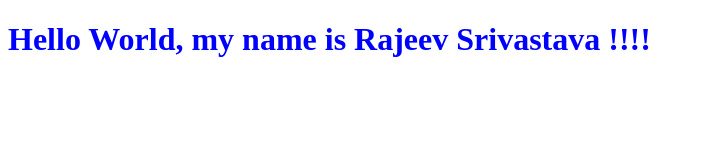
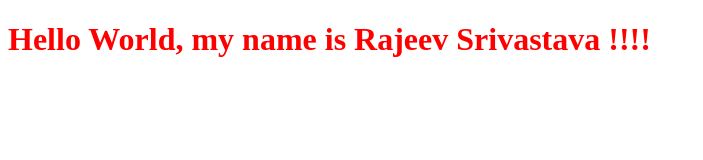
Before and after one commit to rajivsiddiqui/udacity-project-05-capstone, a plain HTML site: page index.html in a window 1280 px wide. Shown: the whole page, without its empty margins (0-703 px from the left). Drawn offline with Linux system fonts and the light colour scheme.

Commit message:
Update index.html

```diff
--- a/index.html
+++ b/index.html
@@ -5,7 +5,7 @@
 </head>
 <body>
 
-<h1 style="color:blue;">Hello World, my name is Rajeev Srivastava !!!!</h1>
+<h1 style="color:red;">Hello World, my name is Rajeev Srivastava !!!!</h1>
 
 </body>
 </html>
```
